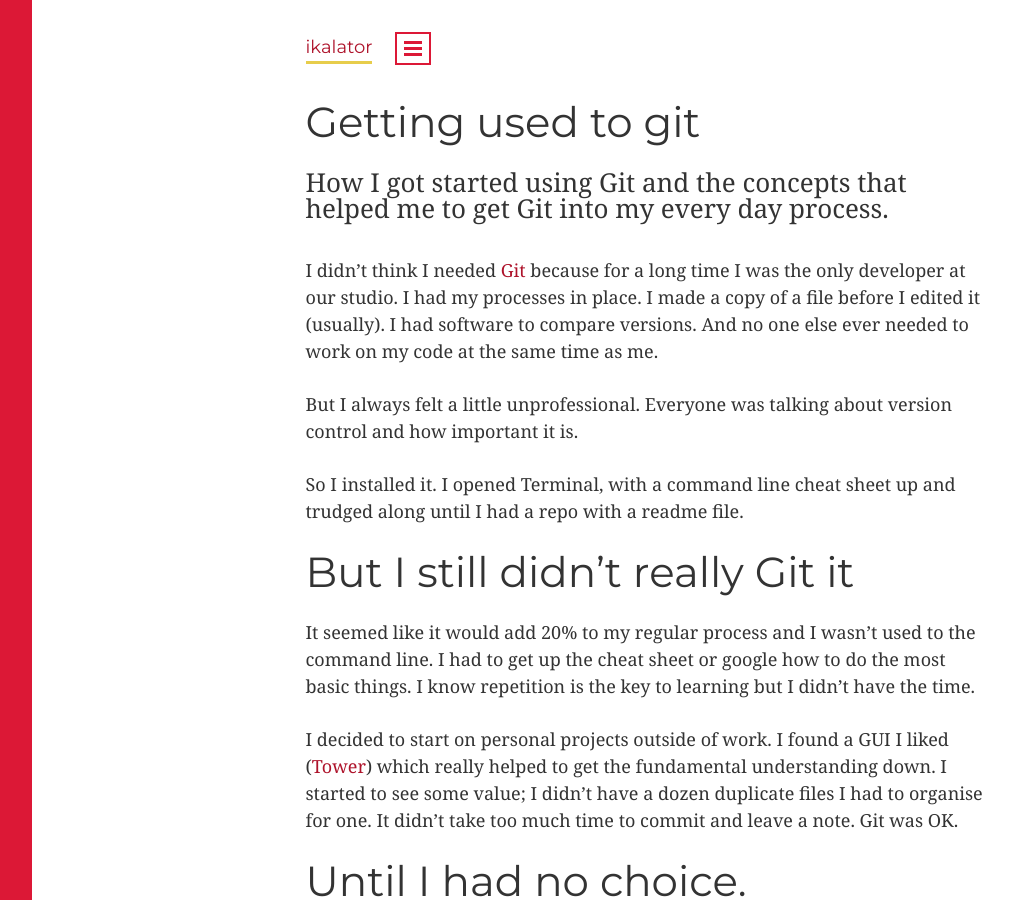
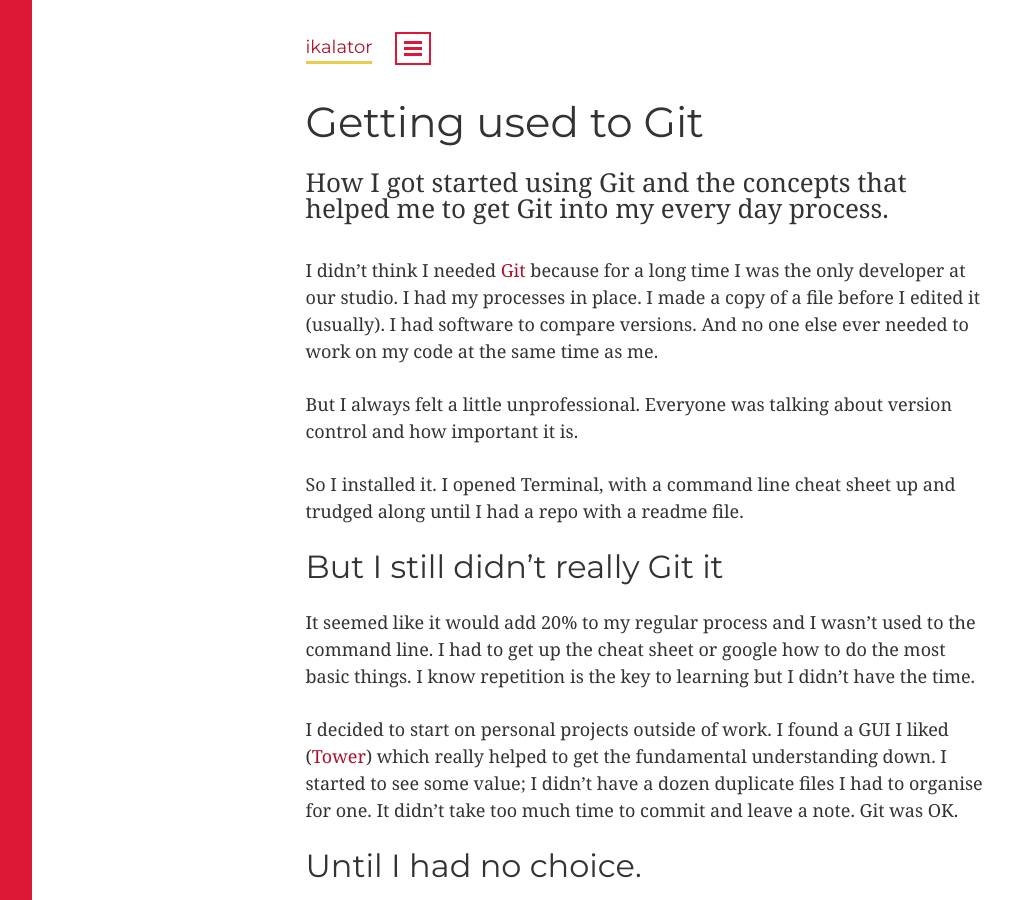
Before and after one commit to rikki-iki/rikki-iki.github.io, a Jekyll site: the page built from _posts/2013-09-19-getting-used-to-git.markdown, in a window 1280 px wide and 900 px high. Shown: the whole window, without its empty margins (0-1013 px from the left). Built offline with Jekyll 4.4.1, drawn with Linux system fonts in a browser that asks for light colours; Markdown is read by kramdown in place of the engine named in the settings; part of the change alters nothing that is shown; some of the changed text lies outside the part shown.

```diff
--- a/_posts/2013-09-19-getting-used-to-git.markdown
+++ b/_posts/2013-09-19-getting-used-to-git.markdown
@@ -1,6 +1,6 @@
 ---
 layout: article
-title: Getting used to git
+title: Getting used to Git
 excerpt: How I got started using Git and the concepts that helped me to get Git into my every day process.
 ---
 
@@ -10,13 +10,13 @@ But I always felt a little unprofessional. Everyone was talking about version co
 
 So I installed it. I opened Terminal, with a command line cheat sheet up and trudged along until I had a repo with a readme file.
 
-# But I still didn’t really Git it
+## But I still didn’t really Git it
 
 It seemed like it would add 20% to my regular process and I wasn’t used to the command line. I had to get up the cheat sheet or google how to do the most basic things. I know repetition is the key to learning but I didn’t have the time.
 
 I decided to start on personal projects outside of work. I found a GUI I liked ([Tower](http://www.git-tower.com)) which really helped to get the fundamental understanding down. I started to see some value; I didn’t have a dozen duplicate files I had to organise for one. It didn’t take too much time to commit and leave a note. Git was OK.
 
-# Until I had no choice.
+## Until I had no choice.
 
 I had to collaborate with another developer on a project! I admitted up front I was still learning Git. I asked before every push to make sure I wouldn’t break anything. My collaborator was very kind and assuring.
 But I got it now! Everything is recoverable, files can merge together with minimal effort. Changes can be stashed away for later. Everything was organised, dated and annotated. It was beautiful!
@@ -30,30 +30,31 @@ Before Git I **used** Open Source software, but I wasn’t Open Source. I couldn
 
 So if you want to Git started, hopefully this can help:
 
-# The language:
+## The language:
 
-## Repo/repository
+### Repo/repository
 A repo is a folder that git tracks the changes of.
 There’s a local repo (on your computer) and a remote repo (on something like github.com).
 
-## Pull
+### Pull
 Grab the latest version from the Remote Repo
 
-## Push
+### Push
 Send my local changes to the Remote Repo
 
-## Diff
+### Diff
 The difference between the previous version of the file and the new version. A patch is just all the diff’s in a file.
 
-## Commit
+### Commit
 A saved snapshot of the file, commit’s never get deleted, you can revert or roll back to them at any time.
 
-## Stage
+### Stage
+[will write this soon!]
 
-## Stash
+### Stash
 Set aside my changes while I try something else
 
-# The basic process
+## The basic process
 1. Initialise local repo, on your desktop
 2. Add remote repo
 3. Add files
```
